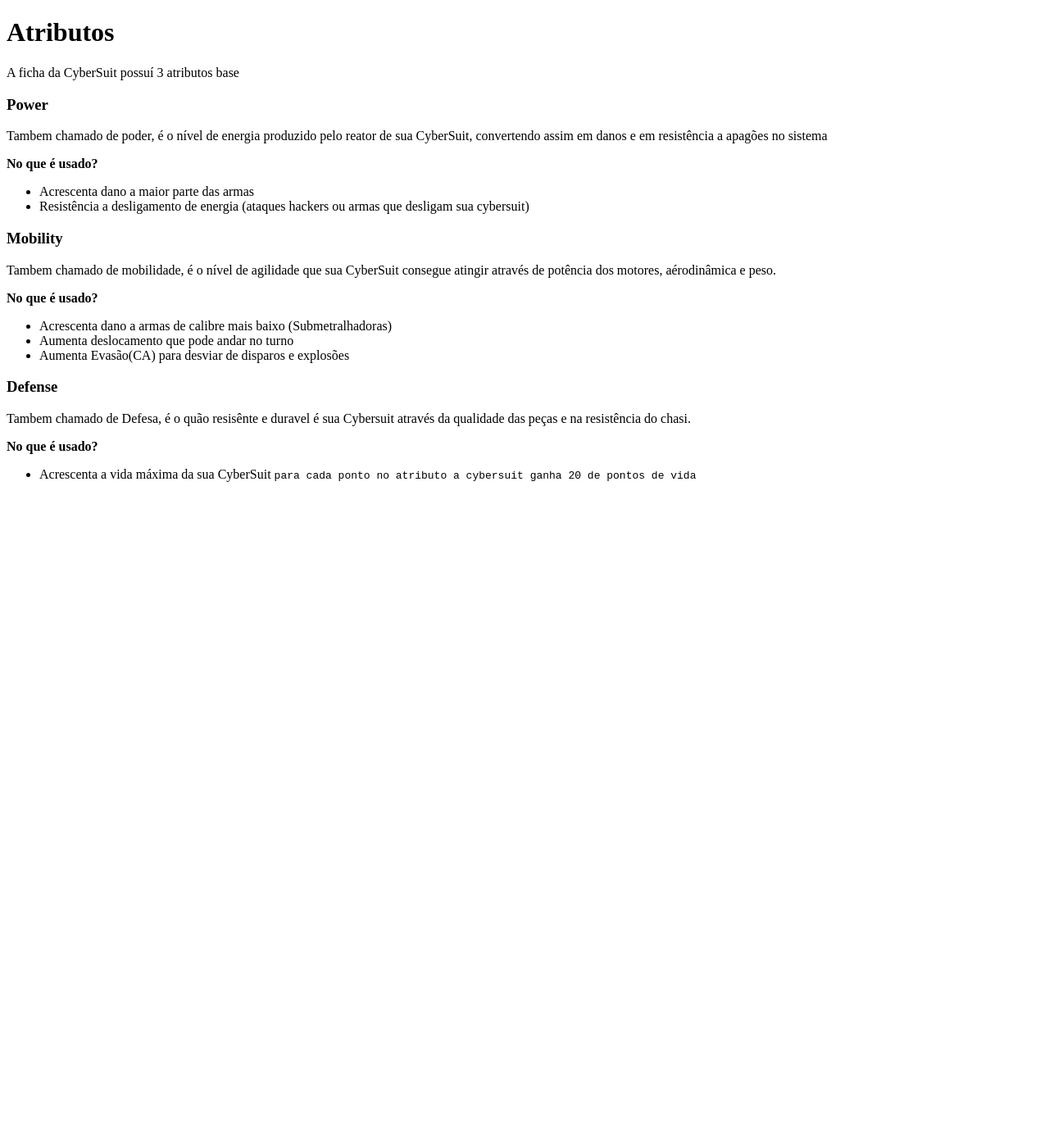
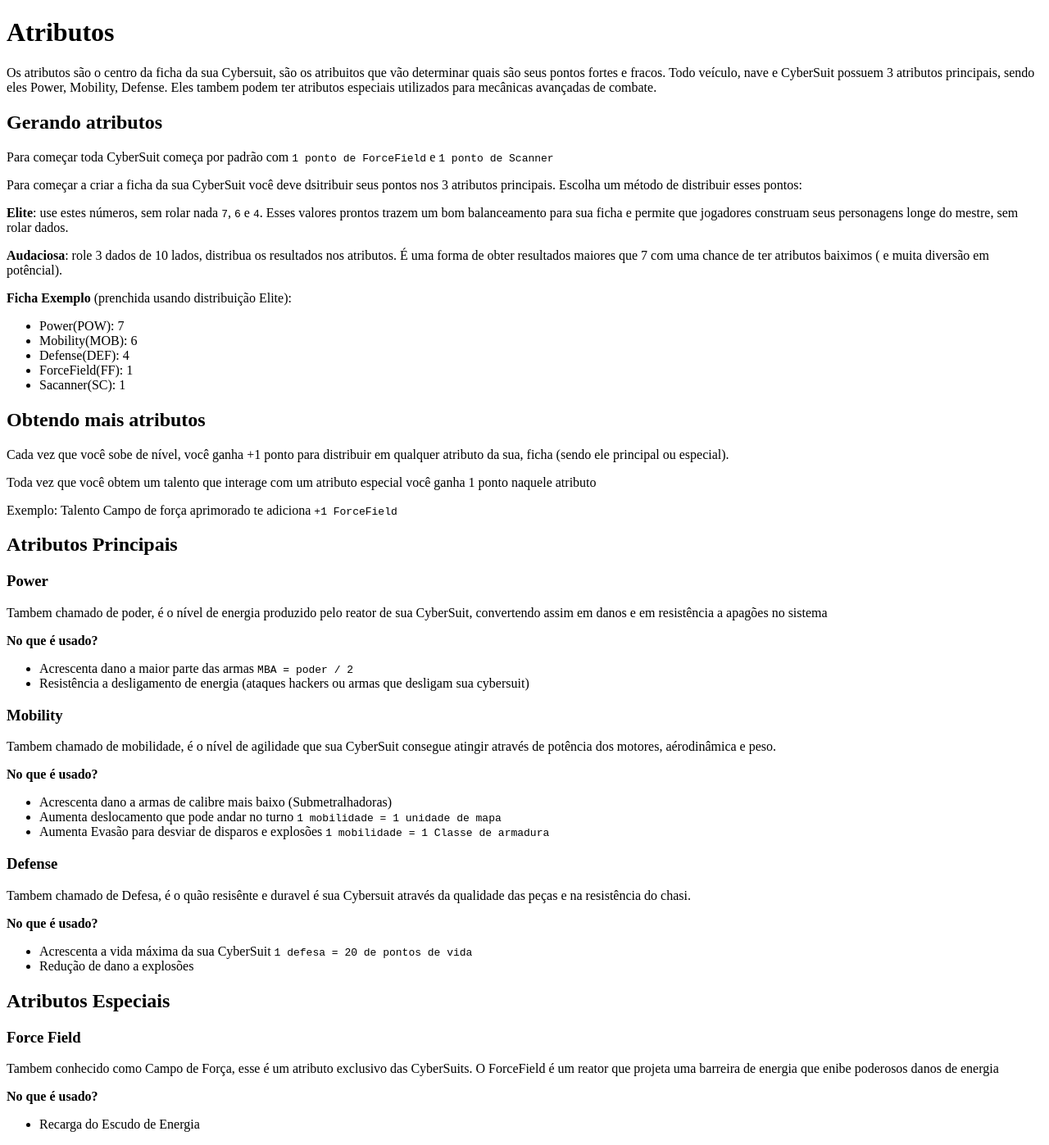
Before and after one commit to ThomasKruchelski/new-frontiers-rpg, a Next.js app: page /documentacao/criacao-de-cybersuit/Atributos in a window 1280 px wide. Shown: the whole page at 82% size. Before the commit the page ends 800 px from the top, so only its background shows below. Built offline with nearby package versions, Linux system fonts and the light colour scheme.

Commit message:
add atributos

```diff
--- a/pages/documentacao/criacao-de-cybersuit/Atributos.mdx
+++ b/pages/documentacao/criacao-de-cybersuit/Atributos.mdx
@@ -1,8 +1,44 @@
 # Atributos
 
-A ficha da CyberSuit possuí 3 atributos base
+Os atributos são o centro da ficha da sua Cybersuit, são os atribuitos que vão determinar quais
+são seus pontos fortes e fracos. Todo veículo, nave e CyberSuit possuem 3 atributos principais,
+sendo eles Power, Mobility, Defense. Eles tambem podem ter atributos especiais utilizados para
+mecânicas avançadas de combate.
 
+## Gerando atributos
 
+Para começar toda CyberSuit começa por padrão com `1 ponto de ForceField` e `1 ponto de Scanner`
+
+Para começar a criar a ficha da sua CyberSuit você deve dsitribuir seus pontos nos 3 atributos
+principais. Escolha um método de distribuir esses pontos:
+
+**Elite**: use estes números, sem rolar nada `7`, `6` e `4`. Esses valores prontos trazem um bom
+balanceamento para sua ficha e permite que jogadores construam seus personagens longe do mestre,
+sem rolar dados.
+
+**Audaciosa**: role 3 dados de 10 lados, distribua os resultados nos atributos. É uma forma de
+obter resultados maiores que 7 com uma chance de ter atributos baiximos ( e muita diversão em
+potêncial).
+
+**Ficha Exemplo** (prenchida usando distribuição Elite):
+
+* Power(POW): 7
+* Mobility(MOB): 6
+* Defense(DEF): 4
+* ForceField(FF): 1
+* Sacanner(SC): 1
+
+## Obtendo mais atributos
+
+Cada vez que você sobe de nível, você ganha +1 ponto para distribuir em qualquer atributo da sua,
+ficha (sendo ele principal ou especial).
+
+Toda vez que você obtem um talento que interage com um atributo especial você ganha 1 ponto
+naquele atributo
+
+Exemplo: Talento Campo de força aprimorado te adiciona `+1 ForceField`
+
+## Atributos Principais
 
 ### Power
 Tambem chamado de poder, é o nível de energia produzido pelo reator de sua CyberSuit,
@@ -10,7 +46,7 @@ convertendo assim em danos e em resistência a apagões no sistema
 
 **No que é usado?**
 
-- Acrescenta dano a maior parte das armas
+- Acrescenta dano a maior parte das armas `MBA = poder / 2`
 - Resistência a desligamento de energia (ataques hackers ou armas que desligam sua cybersuit)
 
 ### Mobility
@@ -20,8 +56,8 @@ através de potência dos motores, aérodinâmica e peso.
 **No que é usado?**
 
 - Acrescenta dano a armas de calibre mais baixo (Submetralhadoras)
-- Aumenta deslocamento que pode andar no turno
-- Aumenta Evasão(CA) para desviar de disparos e explosões
+- Aumenta deslocamento que pode andar no turno `1 mobilidade = 1 unidade de mapa`
+- Aumenta Evasão para desviar de disparos e explosões  `1 mobilidade = 1 Classe de armadura`
 
 ### Defense
 Tambem chamado de Defesa, é o quão resisênte e duravel é sua Cybersuit através da qualidade das
@@ -29,4 +65,16 @@ peças e na resistência do chasi.
 
 **No que é usado?**
 
-- Acrescenta a vida máxima da sua CyberSuit `para cada ponto no atributo a cybersuit ganha 20 de pontos de vida`
+- Acrescenta a vida máxima da sua CyberSuit `1 defesa = 20 de pontos de vida`
+- Redução de dano a explosões
+
+## Atributos Especiais
+
+### Force Field
+
+Tambem conhecido como Campo de Força, esse é um atributo exclusivo das CyberSuits. O ForceField
+é um reator que projeta uma barreira de energia que enibe poderosos danos de energia
+
+**No que é usado?**
+
+- Recarga do Escudo de Energia
```
